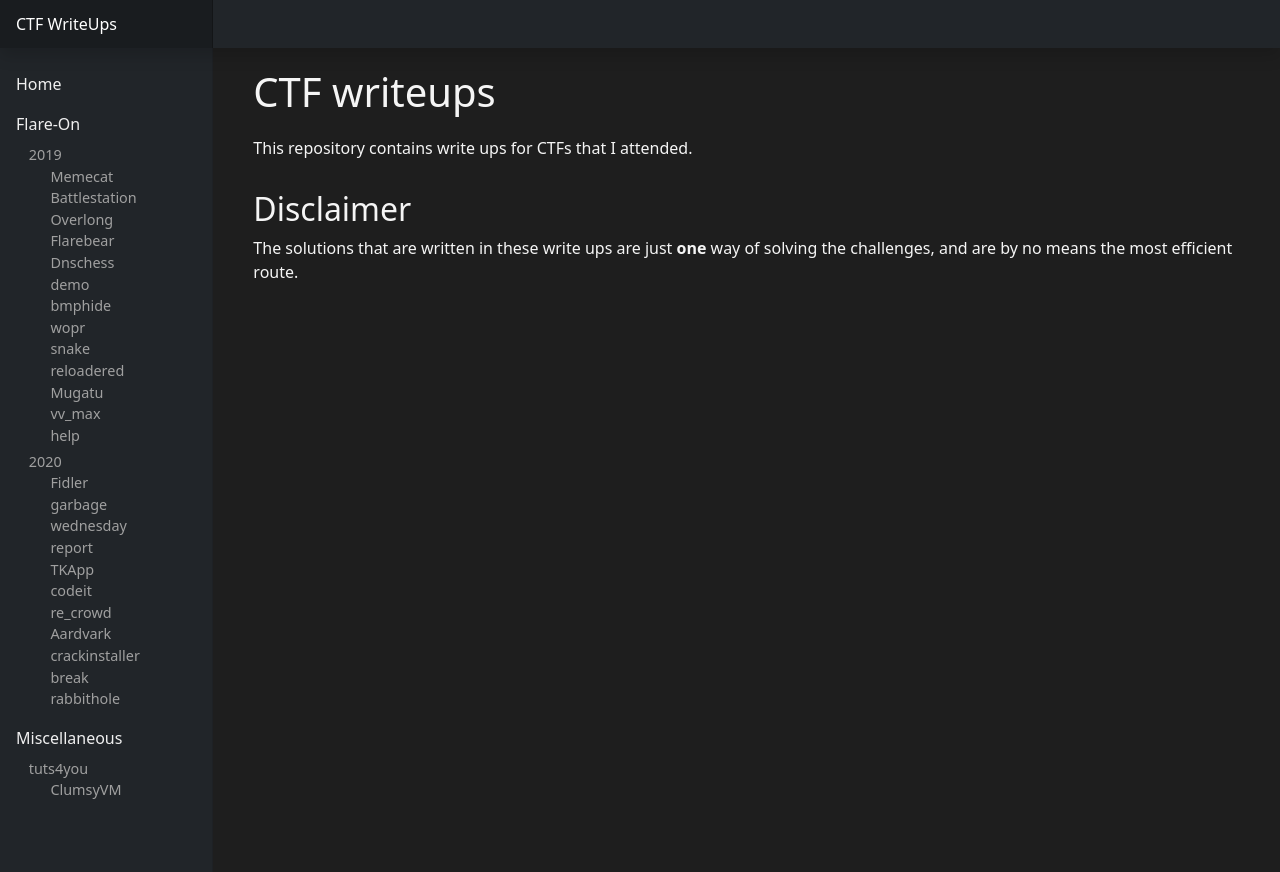
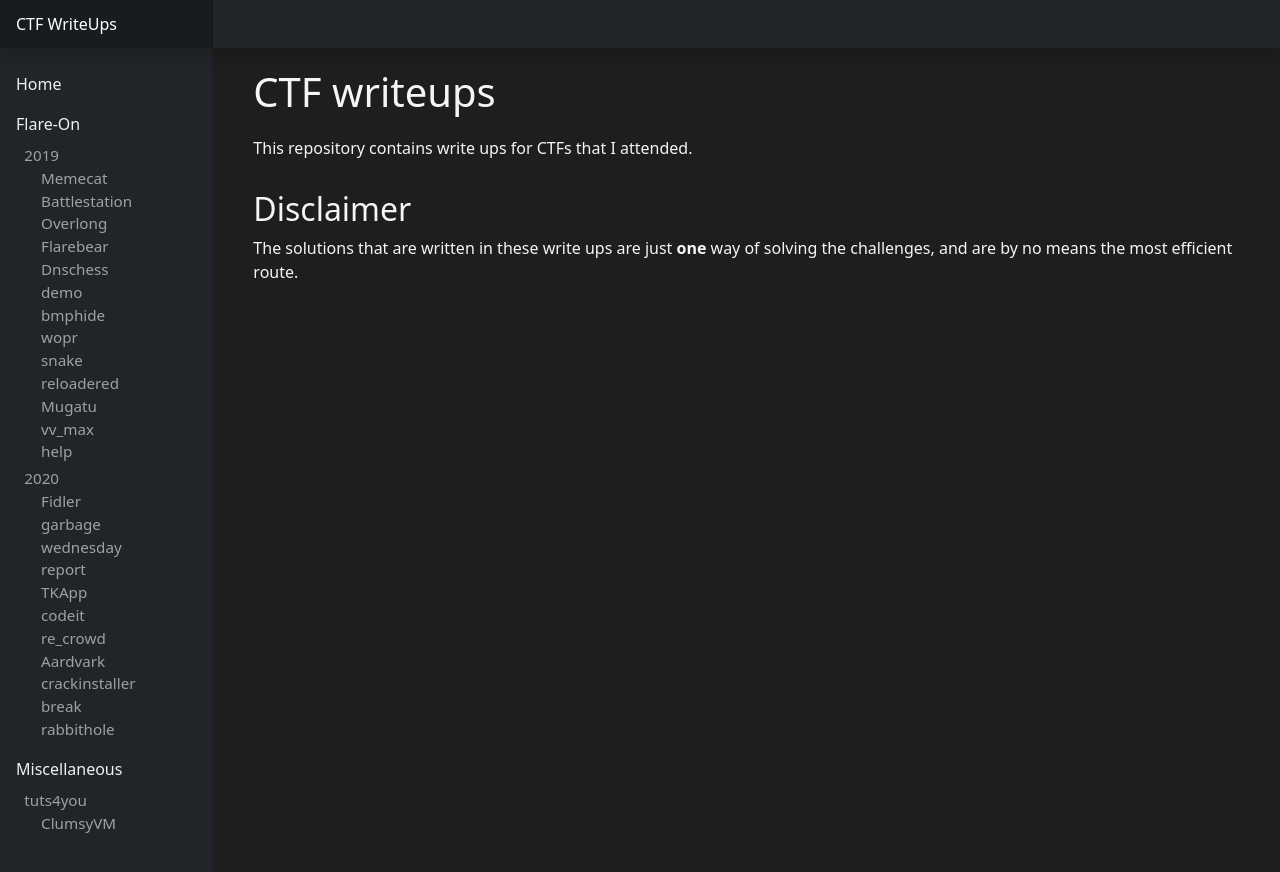
Before and after one commit to Washi1337/ctf-writeups, a Jekyll site: the page built from index.md, in a window 1280 px wide. Shown: the top 872 px of the page. Built offline with Jekyll 4.4.1, drawn with Linux system fonts in a browser that asks for light colours.

Commit message:
Fix overlay margins, increase fontsize of menu slightly, make menu scrollable.

```diff
--- a/_layouts/default.html
+++ b/_layouts/default.html
@@ -32,7 +32,7 @@
         </div>
 
         <div class="overlay">
-            <img src="/ctf-writeups/writeups/flare-on/2019/solved-screenshot.png">
+            <img src="">
         </div>
     </body>
 </html>
--- a/assets/css/default.css
+++ b/assets/css/default.css
@@ -113,8 +113,8 @@
 }
 
 .submenu {
-    padding: 0 0 0 1.5em;
-    font-size: 0.9rem;
+    padding: 0 0 0 1.1em;
+    font-size: 0.95rem;
 }
 
 .submenu > ol {
@@ -180,7 +180,7 @@
     background: rgb(0,0,0,0.75);
     width: 100%;
     height: 100%;
-    z-index: 100;
+    z-index: 1030;
     position: fixed;
     top: 0;
     left: 0;
--- a/assets/js/overlay.js
+++ b/assets/js/overlay.js
@@ -4,8 +4,8 @@
     let overlay = $(".overlay");
     $(".content-container > p > img").click(function()
     {
+        overlay.find("img").attr("src", $(this).attr("src"));
         overlay.fadeIn("fast");
-        overlay.find("img").attr("src", $(this).attr("src"));
     });
 
     overlay.click(function()
```
